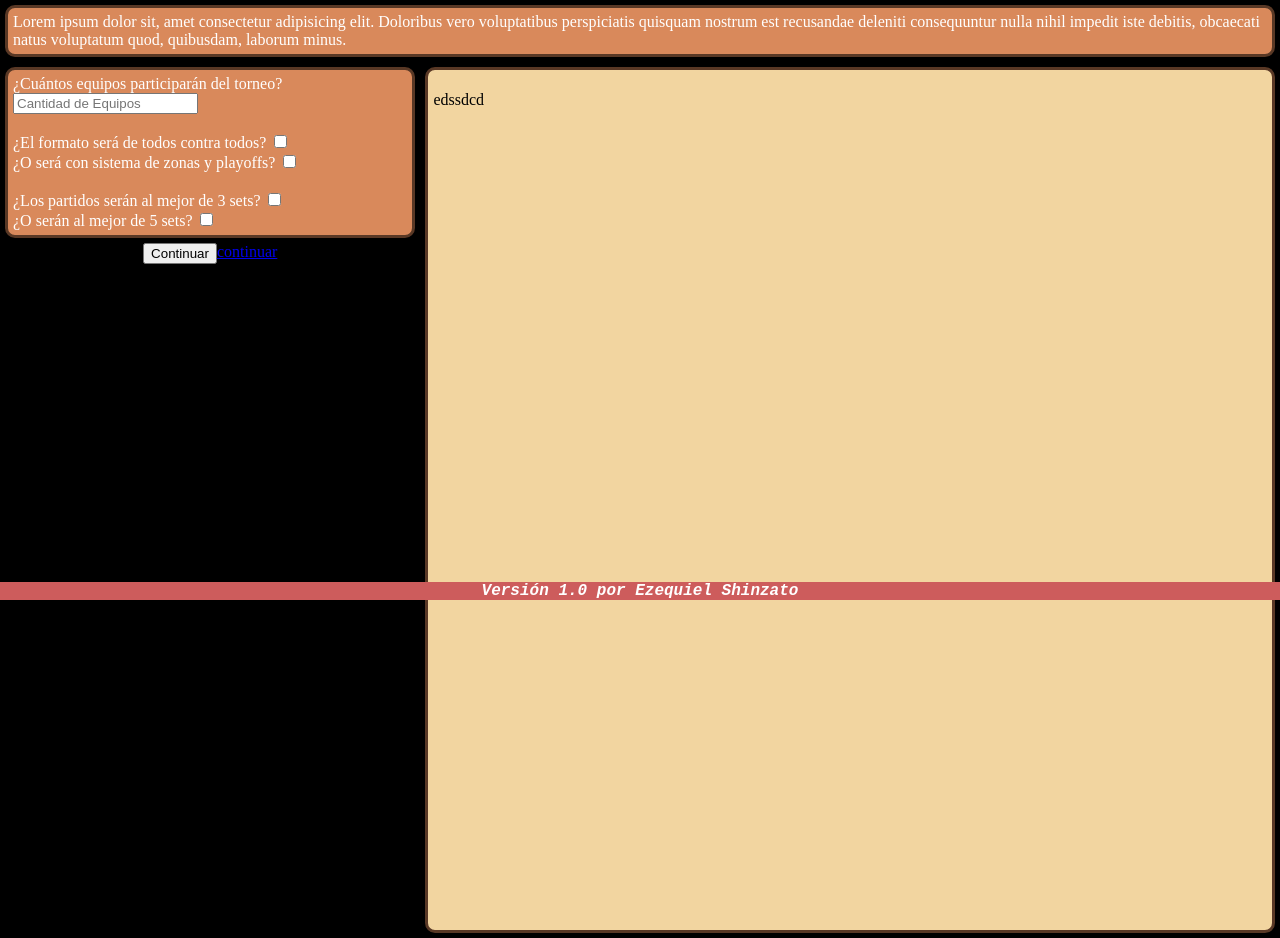
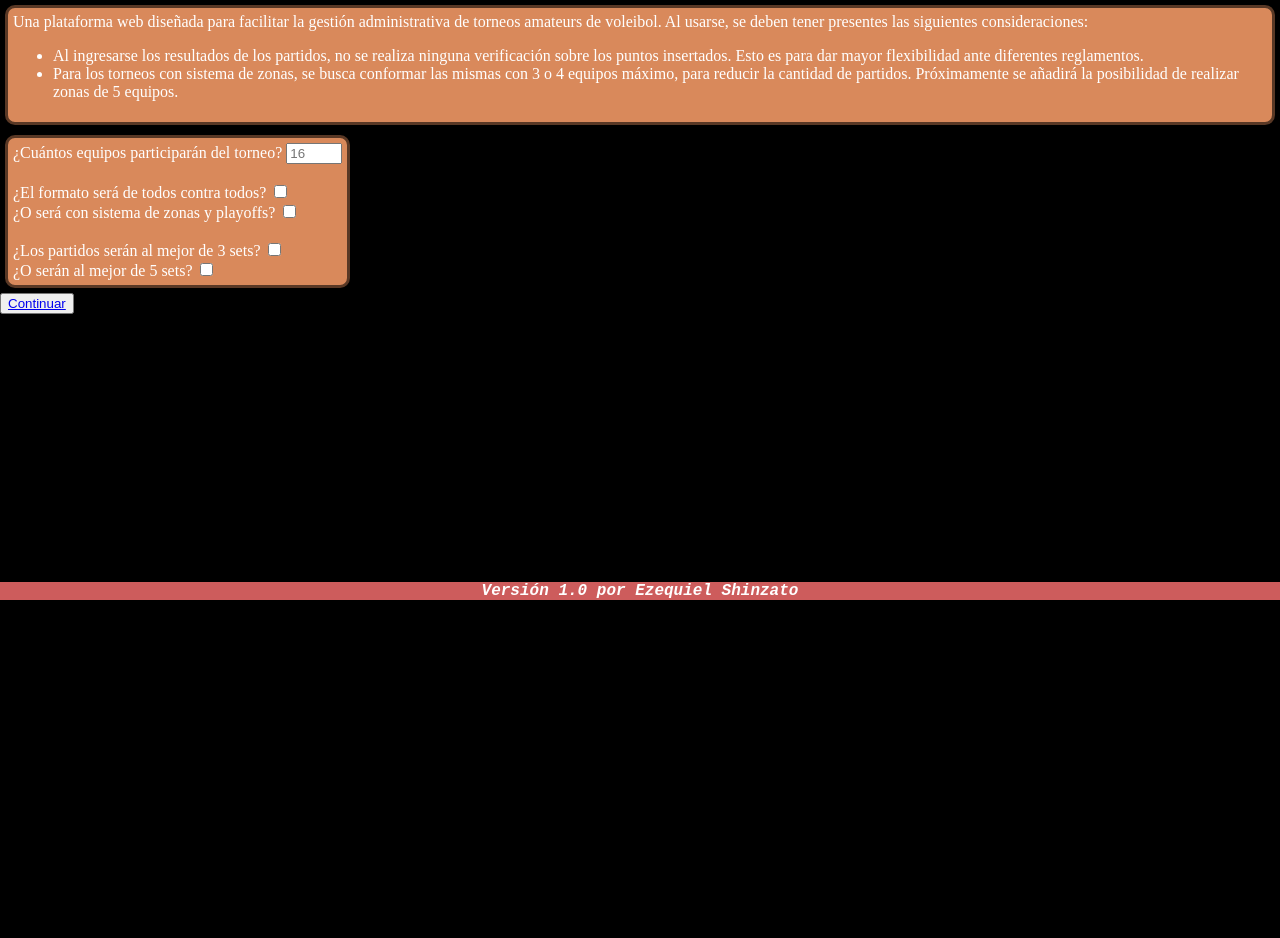
Before and after one commit to EShinzato/Progra-Web, a plain HTML site: page index.html in a window 1280 px wide. Shown: the part 200-1138 px from the top of the page. After the commit the page ends 800 px from the top, so only its background shows below. Drawn offline with Linux system fonts and the light colour scheme.

Commit message:
Update index.html

```diff
--- a/index.html
+++ b/index.html
@@ -12,14 +12,21 @@
     </header>
 
     <main>
-        <div id="coment">Lorem ipsum dolor sit, amet consectetur adipisicing elit. Doloribus vero voluptatibus
-            perspiciatis quisquam nostrum est recusandae deleniti consequuntur nulla nihil impedit iste debitis,
-            obcaecati natus voluptatum quod, quibusdam, laborum minus.</div>
+        <div id="coment">Una plataforma web diseñada para facilitar la gestión administrativa de torneos amateurs de
+            voleibol. Al usarse, se deben tener presentes las siguientes consideraciones: <br>
+            <ul>
+                <li>Al ingresarse los resultados de los partidos, no se realiza ninguna verificación sobre los puntos
+                    insertados. Esto es para dar mayor flexibilidad ante diferentes reglamentos.</li>
+                <li>Para los torneos con sistema de zonas, se busca conformar las mismas con 3 o 4 equipos máximo, para
+                    reducir la cantidad de partidos. Próximamente se añadirá la posibilidad de realizar zonas de 5
+                    equipos.</li>
+            </ul>
+        </div>
         <div id="formdiv">
             <div id="forminput">
                 <form action="" id="formulario" method="post">
                     <label for="cdadequipos"> ¿Cuántos equipos participarán del torneo?</label>
-                    <input type="number" name="campo1" id="cdadequipos" placeholder="Cantidad de Equipos"><br><br>
+                    <input type="number" name="campo1" max="16" min="3" id="cdadequipos" placeholder="16"><br><br>
                     <label for="todosvstodos"> ¿El formato será de todos contra todos?</label>
                     <input type="checkbox" name="campo2" id="todosvstodos" placeholder="Todos vs Todos"><br>
                     <label for="zonas"> ¿O será con sistema de zonas y playoffs?</label>
@@ -29,65 +36,12 @@
                     <label for="5sets"> ¿O serán al mejor de 5 sets?</label>
                     <input type="checkbox" name="campo5" id="5sets" placeholder="Al mejor de 5 sets"><br>
                 </form>
-                <div id="next">
-                    <button type="button" href="./Continuacion/cont.html"> Continuar </button>
-                    <a href="./Continuacion/cont.html">continuar</a>
+                <div id="next1">
+                    <button type="button" class="button"> <a href="./Continuacion/cont.html">Continuar</a> </button>
                 </div>
             </div>
-            <div id="formgrid" class="container">
-                <div class="a1">
-                    <p>edssdcd</p>
-                </div>
-                <div class="b1"></div>
-                <div class="c1"></div>
-                <div class="a2"></div>
-                <div class="b2"></div>
-                <div class="c2"></div>
-                <div class="a3"></div>
-                <div class="b3"></div>
-                <div class="c3"></div>
-                <div class="a4"></div>
-                <div class="b4"></div>
-                <div class="c4"></div>
-                <div class="a5"></div>
-                <div class="b5"></div>
-                <div class="c5"></div>
-                <div class="a6"></div>
-                <div class="a7"></div>
-                <div class="a8"></div>
-                <div class="a9"></div>
-                <div class="a10"></div>
-                <div class="a11"></div>
-                <div class="a12"></div>
-                <div class="a13"></div>
-                <div class="a14"></div>
-                <div class="a15"></div>
-                <div class="a16"></div>
-                <div class="a17"></div>
-                <div class="b6"></div>
-                <div class="b7"></div>
-                <div class="b8"></div>
-                <div class="b9"></div>
-                <div class="b10"></div>
-                <div class="b11"></div>
-                <div class="b12"></div>
-                <div class="b13"></div>
-                <div class="b14"></div>
-                <div class="b15"></div>
-                <div class="b16"></div>
-                <div class="b17"></div>
-                <div class="c6"></div>
-                <div class="c7"></div>
-                <div class="c8"></div>
-                <div class="c9"></div>
-                <div class="c10"></div>
-                <div class="c11"></div>
-                <div class="c12"></div>
-                <div class="c13"></div>
-                <div class="c14"></div>
-                <div class="c15"></div>
-                <div class="c16"></div>
-                <div class="c17"></div>
+            <div id="formtabla">
+                <p>Ingresa los parámetros en el cuadro de la izquierda para configurar el torneo. Luego podrás ingresar los nombres de los equipos aquí.</p>
             </div>
         </div>
     </main>
```
